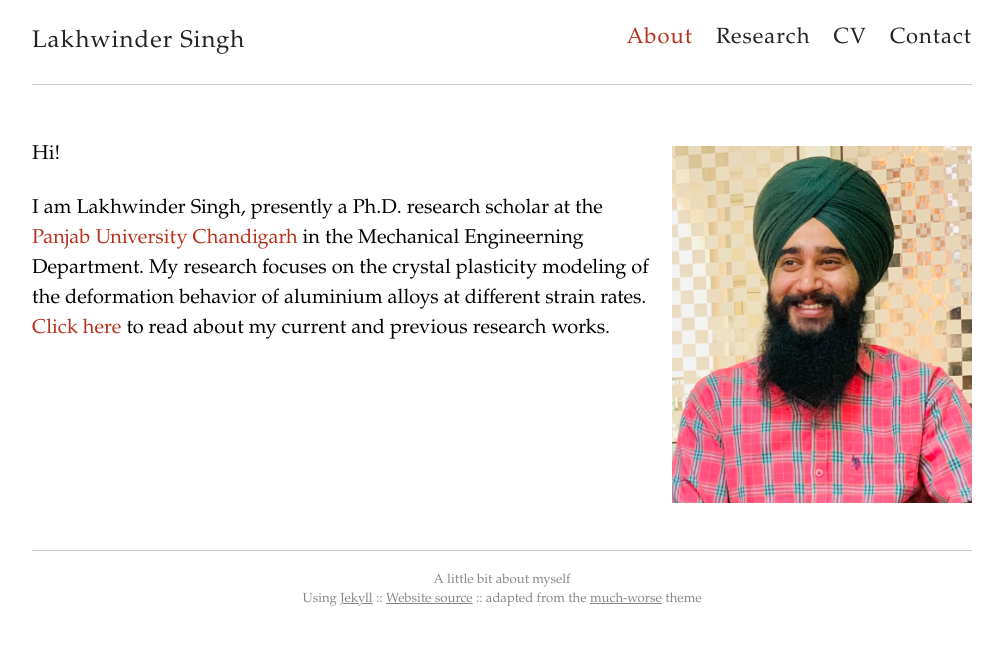
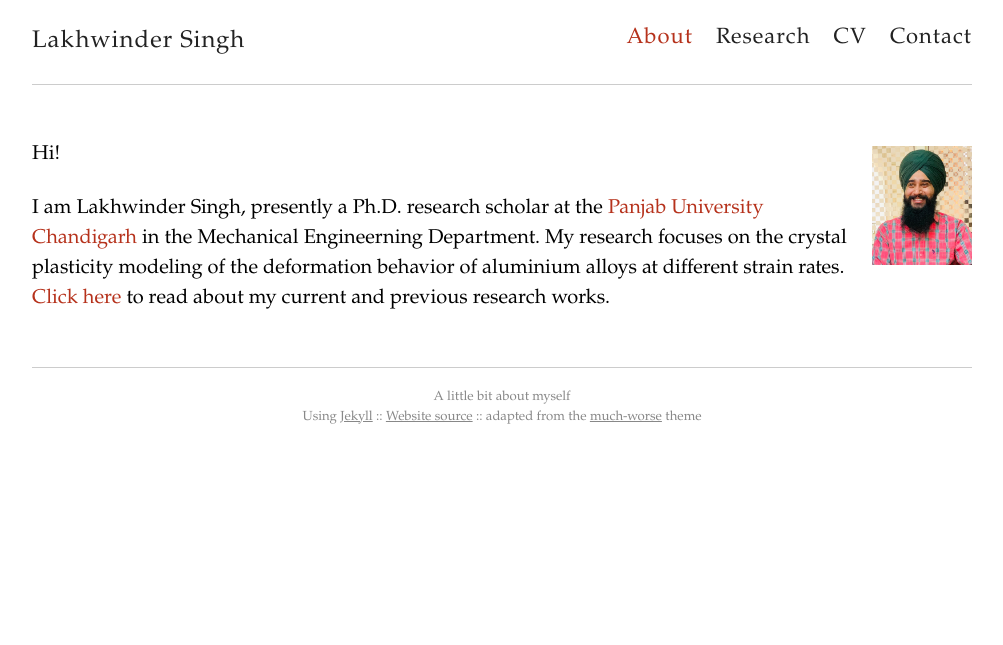
Before and after one commit to lakhwinder07/lakhwinder07.github.io, a Jekyll site: the page built from index.md, in a window 1280 px wide. Shown: the top 645 px of the page, without its empty margins (138-1141 px from the left). Built offline with Jekyll 4.4.1, drawn with Linux system fonts in a browser that asks for light colours.

Commit message:
Update index.md

```diff
--- a/index.md
+++ b/index.md
@@ -4,7 +4,7 @@ title: About
 permalink: /
 ---
 
-{% include image.html url="/images/lucky.jpg" width="300px" align="right" %}
+{% include image.html url="/images/lucky.jpg" width="100px" align="right" %}
 
 Hi!
 
```
